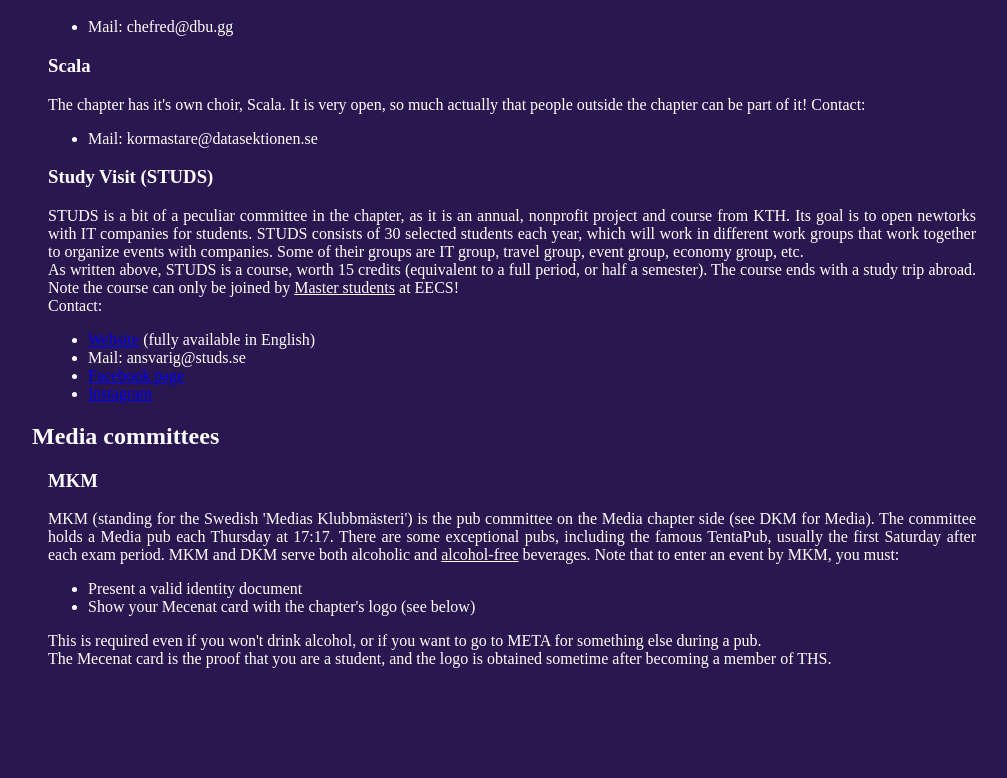
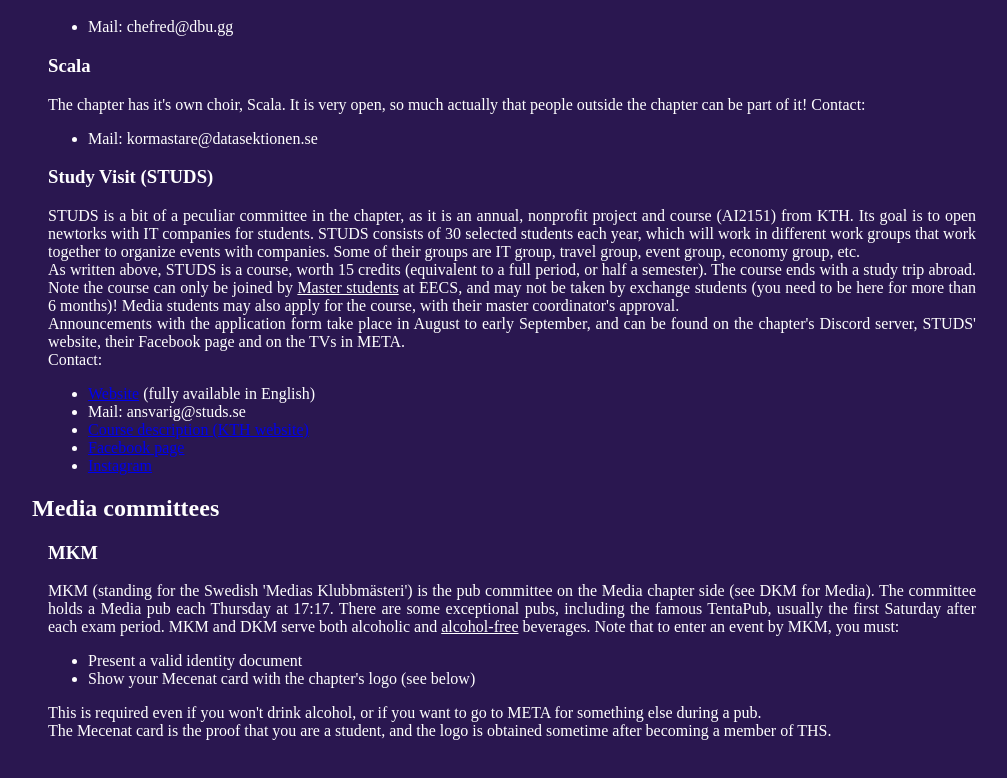
Before and after one commit to datasektionen/metastudent, a React (Create React App) app: page /student-life in a window 1280 px wide. Shown: the part 3440-4218 px from the top of the page, without its empty margins (128-1135 px from the left). Before the commit the page ends 4160 px from the top, so only its background shows below. Built offline with nearby package versions, Linux system fonts and the light colour scheme.

Commit message:
fix: improve STUDS description

```diff
--- a/src/pages/Committees.js
+++ b/src/pages/Committees.js
@@ -438,18 +438,24 @@
 function STUDS() {
     return (
         <p>
-            STUDS is a bit of a peculiar committee in the chapter, as it is an annual, nonprofit project and course from KTH.
-            Its goal is to open newtorks with IT companies for students. STUDS consists of 30 selected students each year,
+            STUDS is a bit of a peculiar committee in the chapter, as it is an annual, nonprofit project and course (AI2151)
+            from KTH. Its goal is to open newtorks with IT companies for students. STUDS consists of 30 selected students each year,
             which will work in different work groups that work together to organize events with companies. Some of their groups
             are IT group, travel group, event group, economy group, etc.
             <br/>
             As written above, STUDS is a course, worth 15 credits (equivalent to a full period, or half a semester). The course ends
-            with a study trip abroad. Note the course can only be joined by <u>Master students</u> at EECS!
+            with a study trip abroad. Note the course can only be joined by <u>Master students</u> at EECS, and may not be taken by
+            exchange students (you need to be here for more than 6 months)! Media students may also apply for the course, with
+            their master coordinator's approval.
+            <br/>
+            Announcements with the application form take place in August to early September, and can be found on the chapter's
+            Discord server, STUDS' website, their Facebook page and on the TVs in META.
             <br/>
             Contact:
             <ul>
                 <li><a href="https://studieresan.se">Website</a> (fully available in English)</li>
                 <li>Mail: ansvarig@studs.se</li>
+                <li><a href="https://www.kth.se/student/kurser/kurs/AI2151">Course description (KTH website)</a></li>
                 <li><a href="https://www.facebook.com/StudsKTH">Facebook page</a></li>
                 <li><a href="https://www.instagram.com/studskth">Instagram</a></li>
             </ul>
```
